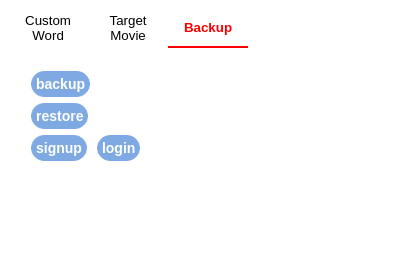
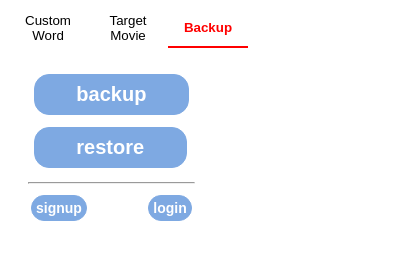
Before and after one commit to Linkage-Type-Spoiler-Blocker/ltsb-chrome-frontend, a browser extension: page src/popup/options.html in a window 400 px wide. Both pictures are taken after a click on the button "Backup". Drawn offline with Linux system fonts and the light colour scheme.

Commit message:
Adjust position of button in Options

```diff
--- a/src/popup/basic.css
+++ b/src/popup/basic.css
@@ -12,3 +12,17 @@
   font-size: 14px;
   margin: 3px;
 }
+.btn2 {
+  border: 1px solid #7ea9e2;
+  background-color: #7ea9e2;
+  color: #fff;
+  padding: 8px;
+  border-radius: 15px;
+  font-weight: bold;
+  font-size: 20px;
+  margin: 6px;
+}
+p{
+  width: 50%;
+  margin: 0 auto;
+}
--- a/src/popup/options.html
+++ b/src/popup/options.html
@@ -38,13 +38,16 @@
                 </div>
                 <div class="tab_box">
                     <form>
-                        <input type="button" class="btn" name="backup" value="backup" />
+                        <input type="button" class="btn2" name="backup" value="      backup      " />
                     </form>
                     <form>
-                        <input type="button" class="btn" name="restore" value="restore" />
+                        <input type="button" class="btn2" name="restore" value="      restore      " />
                     </form>
-                    <input type="button" class="btn" name="signup" value="signup" id="signup_btn" />
-                    <input type="button" class="btn" name="login" value="login" id="login_btn" />
+                    <hr>
+
+                        <input type="button" style="float:left;" class="btn" name="signup" value="signup" id="signup_btn" />
+                        <input type="button" style="float:right;" class="btn" name="login" value="login" id="login_btn" />
+
                 </div>
             </div>
         </div>
```
